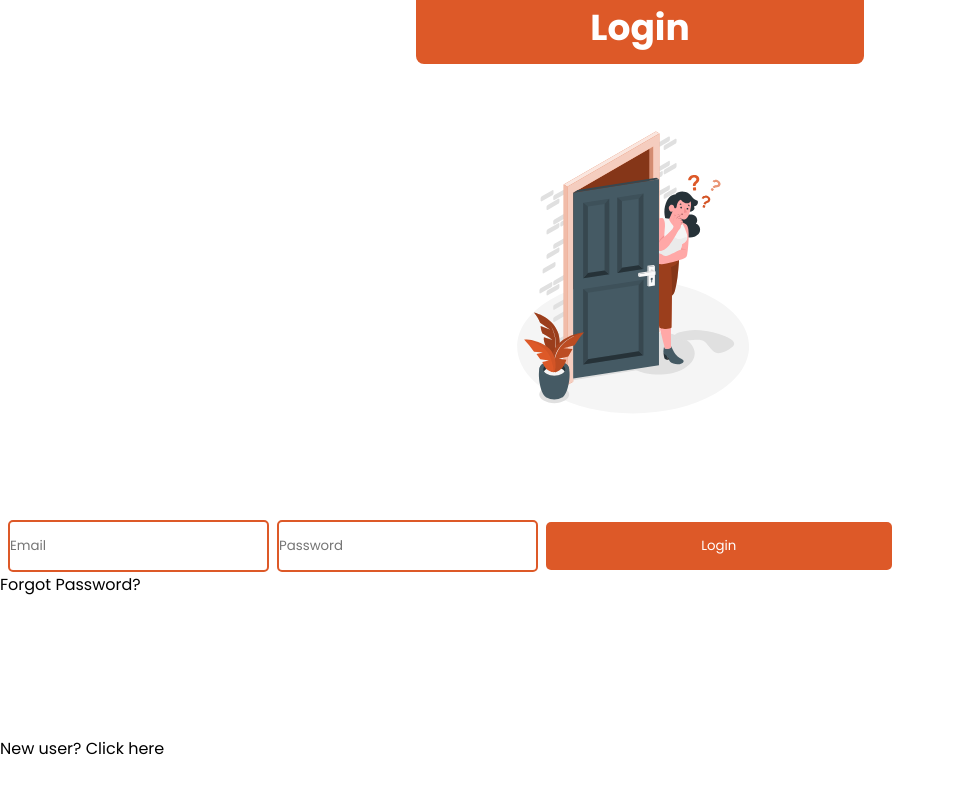
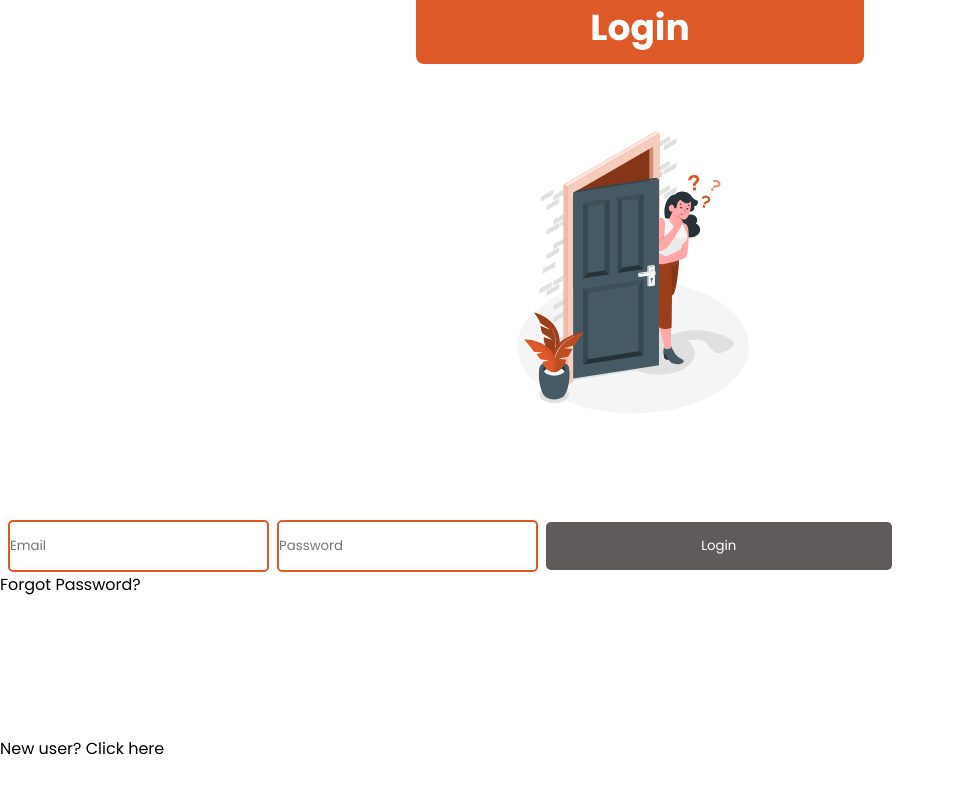
Before and after one commit to Fiifisapp/React_Hunter, a React (Create React App) app: page /auth in a window 1280 px wide. In both pictures the pointer is over the button "Login". Shown: the top 794 px of the page, without its empty margins (0-954 px from the left). Built offline with nearby package versions, Linux system fonts and the light colour scheme; no server answers.

Commit message:
.login-button:hover

```diff
--- a/src/components/login.styles.css
+++ b/src/components/login.styles.css
@@ -30,4 +30,8 @@
     color: white;
     border: none;
   }
+  .login-button:hover {
+    background-color: #5F5B5B;
+    cursor: pointer;
+  }
 }
```
